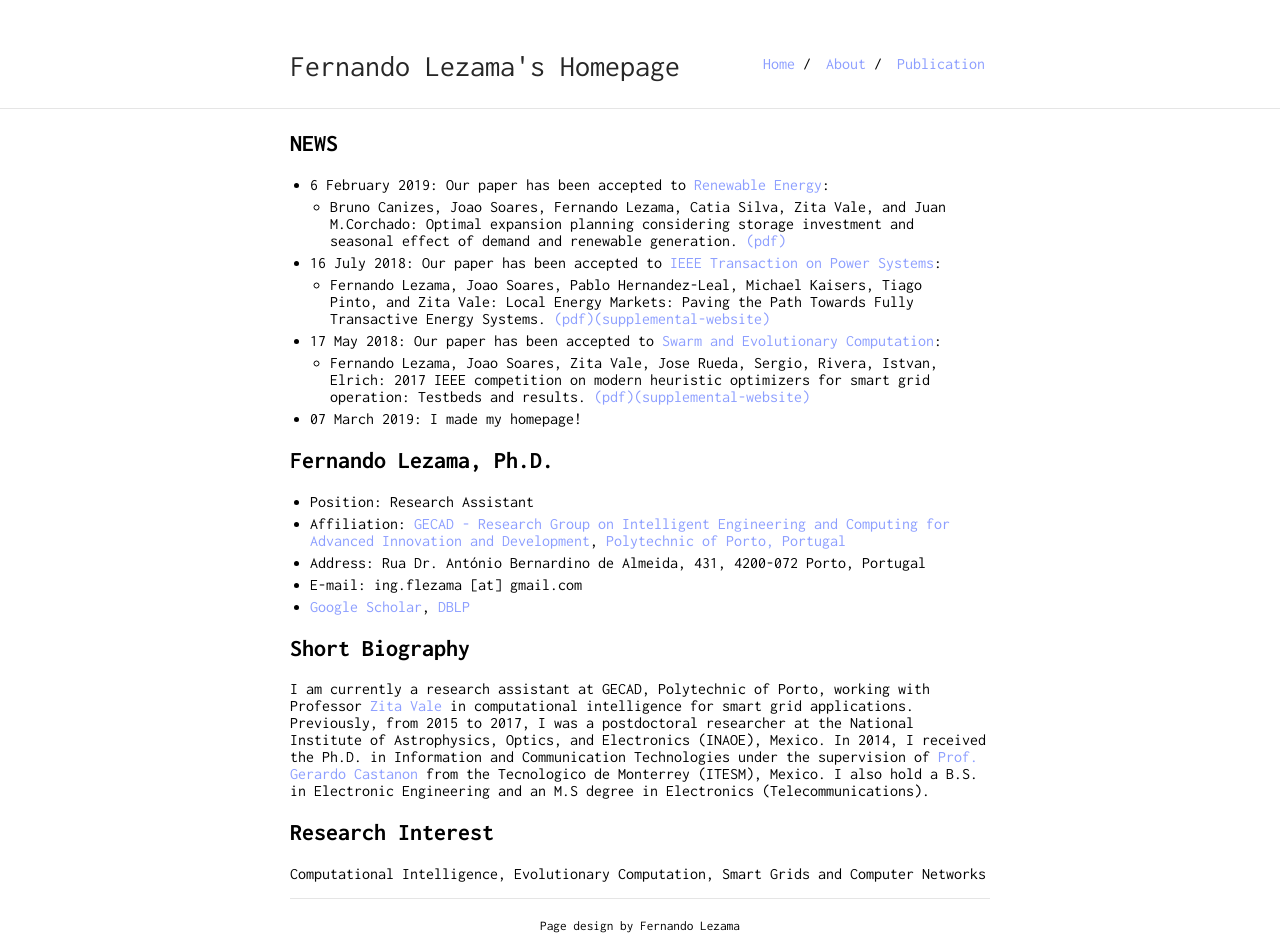
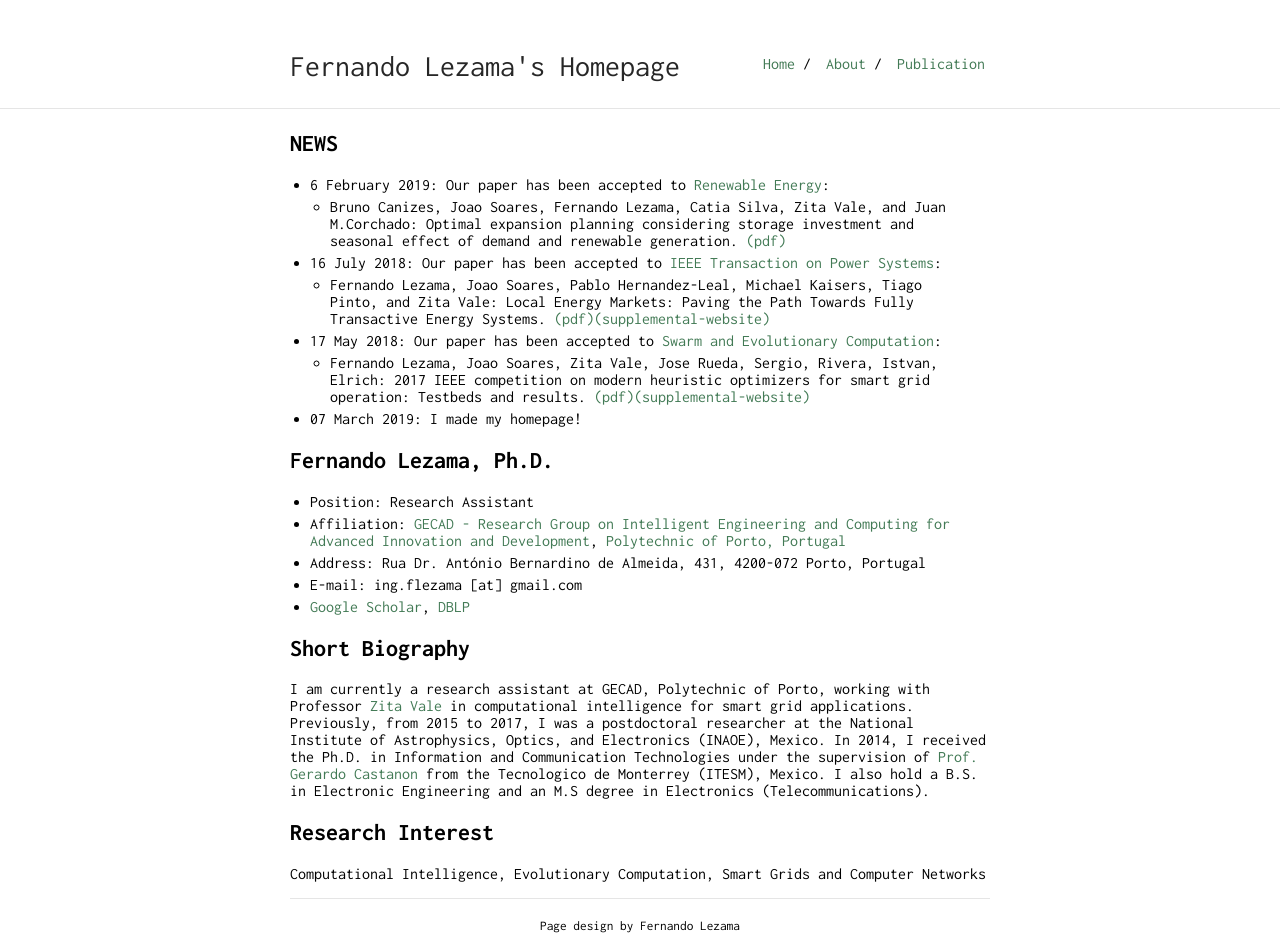
Before and after one commit to fernandolezama/fernandolezama.github.io, a Jekyll site: the page built from index.md, in a window 1280 px wide. Built offline with Jekyll 4.4.1, drawn with Linux system fonts in a browser that asks for light colours.

Commit message:
Update vars.scss

```diff
--- a/_sass/vars.scss
+++ b/_sass/vars.scss
@@ -2,7 +2,7 @@
  * Customization Variables
  */
 
-$accent: #8c9eff;
+$accent: #427a55;
 $bgcolor: #FFFFFF;
 $image-size: 85px;
 
```
